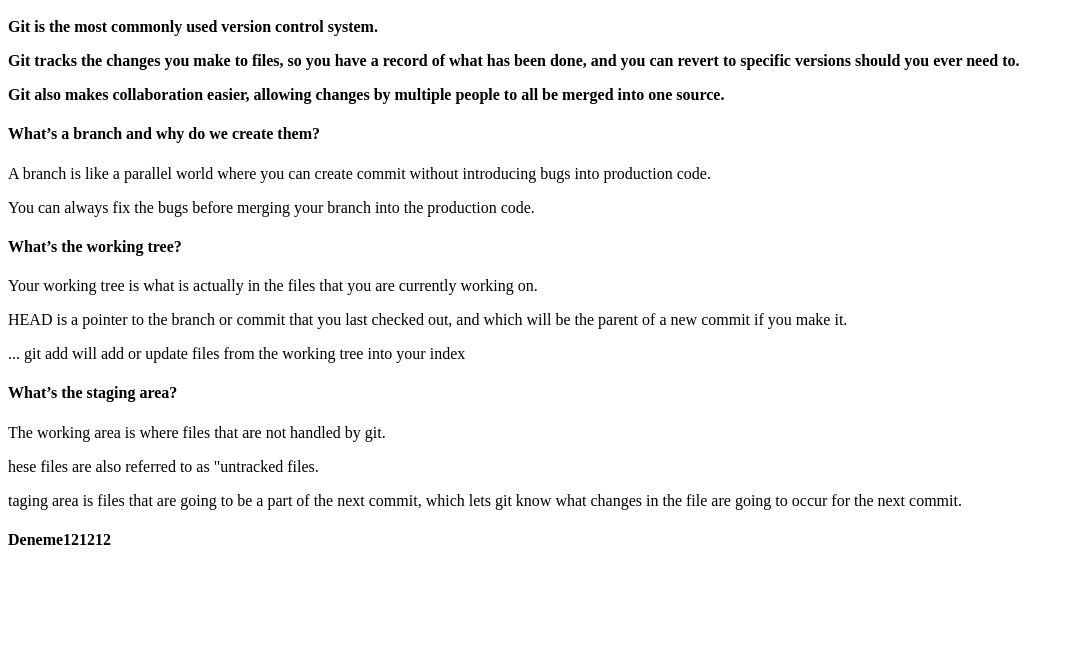
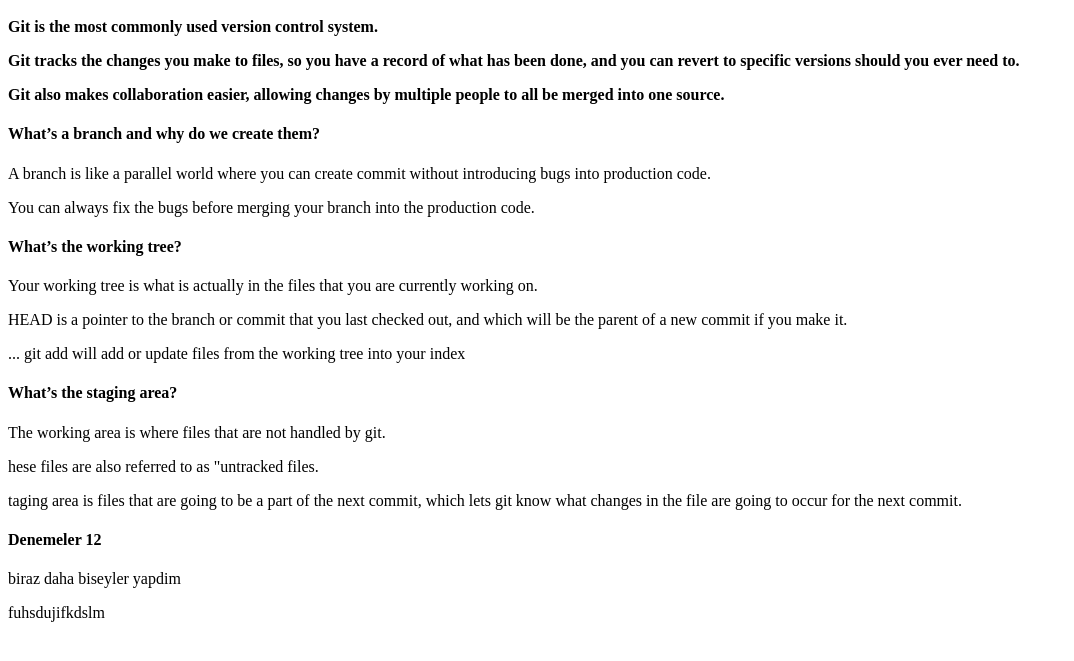
Before and after one commit to kirakoki/git-adventure, a plain HTML site: page index.html in a window 1280 px wide. Shown: the part 101-762 px from the top of the page, without its empty margins (0-1074 px from the left). Drawn offline with Linux system fonts and the light colour scheme.

Commit message:
bazi deisiklikler

```diff
--- a/index.html
+++ b/index.html
@@ -18,6 +18,9 @@
             <p>... git add will add or update files from the working tree into your index</p>
         <h4>What’s the staging area?</h4>
             <p>The working area is where files that are not handled by git.</p><p>hese files are also referred to as "untracked files.</p><p>taging area is files that are going to be a part of the next commit, which lets git know what changes in the file are going to occur for the next commit.</p>
-        <h4>Deneme121212</h4>
+
+        <h4>Denemeler 12</h4>
+            <p> biraz daha biseyler yapdim</p>
+            <p> fuhsdujifkdslm</p>
 </body>
 </html>
```
